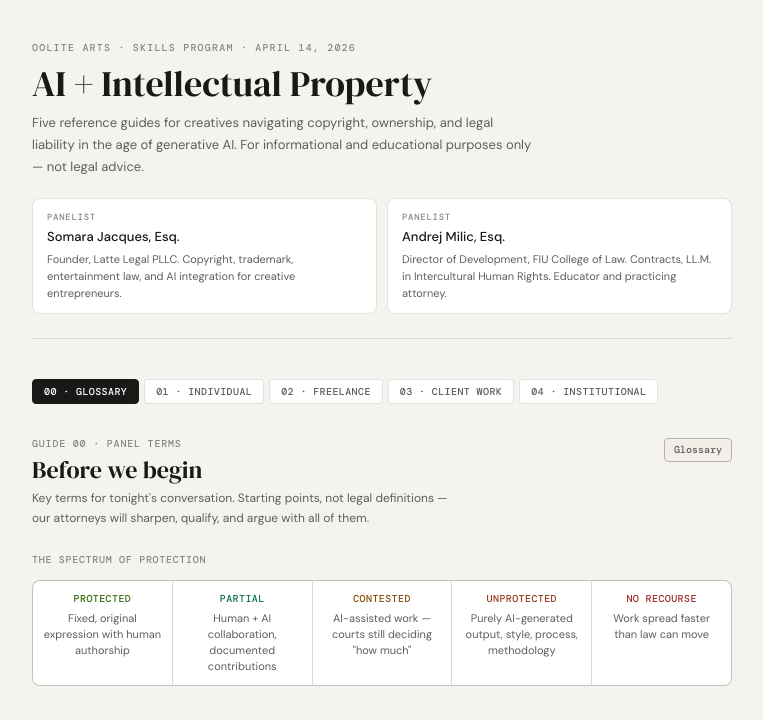
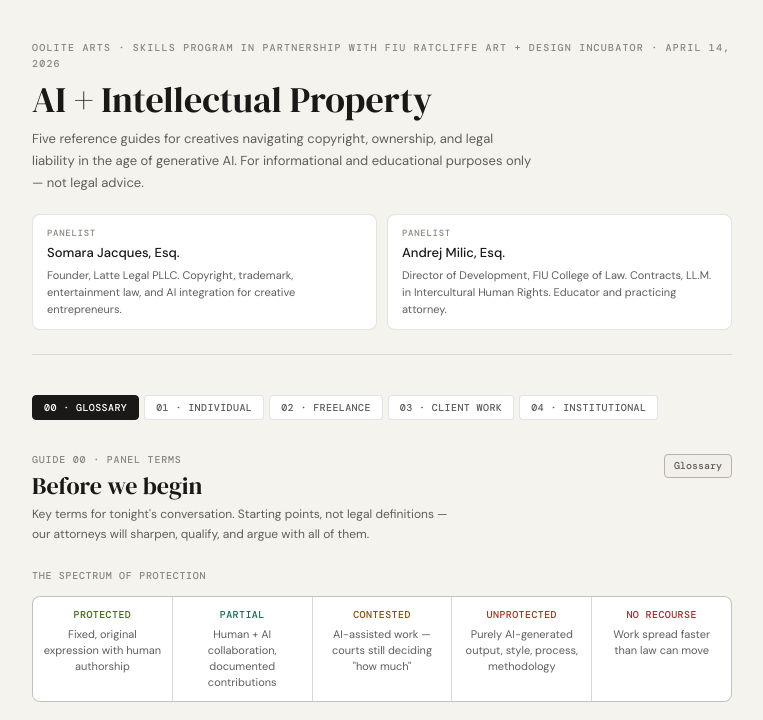
Before and after one commit to 2urn/ipai, a plain HTML site: page index.html in a window 1280 px wide. Shown: the top 720 px of the page, without its empty margins (258-1021 px from the left). Drawn offline with nearby package versions, Linux system fonts and the light colour scheme.

Commit message:
Update header eyebrow text for Skills Program

```diff
--- a/index.html
+++ b/index.html
@@ -671,7 +671,7 @@
 <div class="wrap">
 
   <header class="site-header">
-    <div class="eyebrow">Oolite Arts · Skills Program · April 14, 2026</div>
+    <div class="eyebrow">Oolite Arts · Skills Program in partnership with FIU Ratcliffe Art + Design Incubator · April 14, 2026</div>
     <h1 class="site-title">AI + Intellectual Property</h1>
     <p class="site-desc">Five reference guides for creatives navigating copyright, ownership, and legal liability in the age of generative AI. For informational and educational purposes only — not legal advice.</p>
     <div class="panelists">
```
